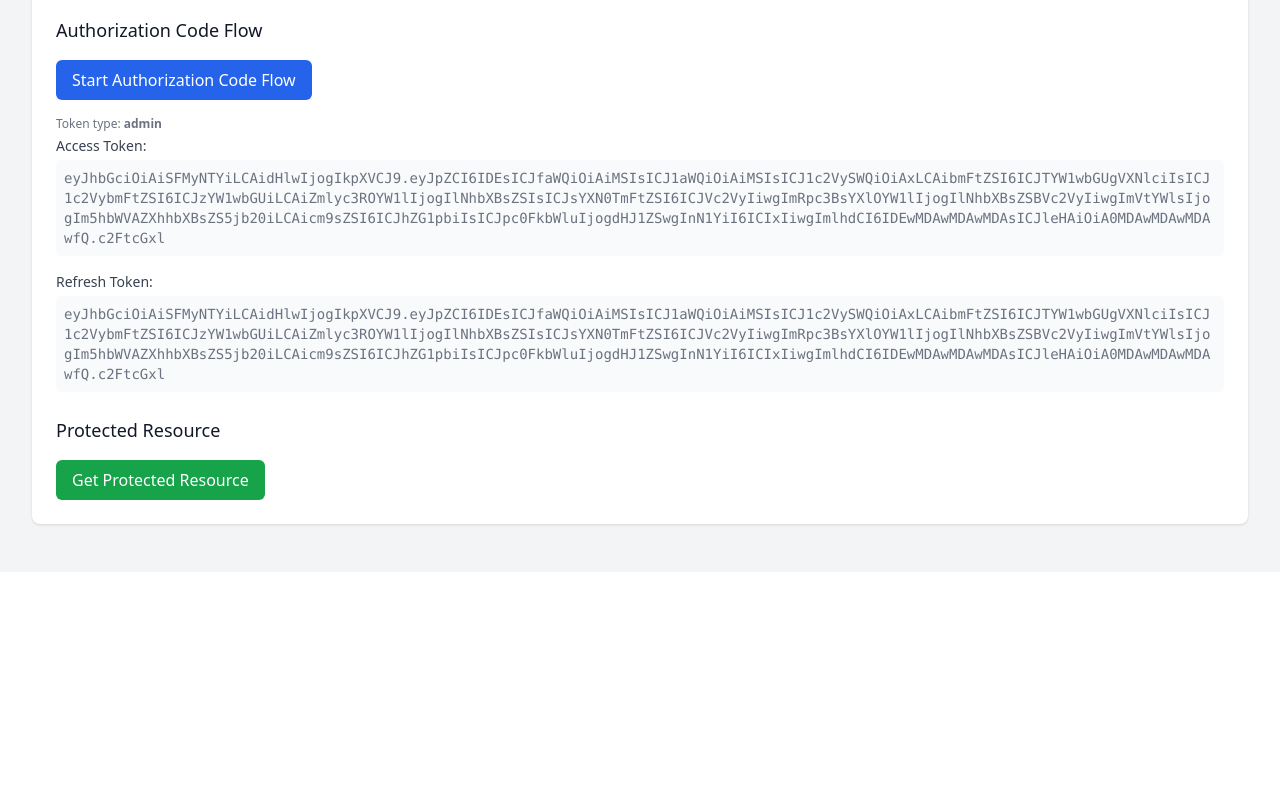
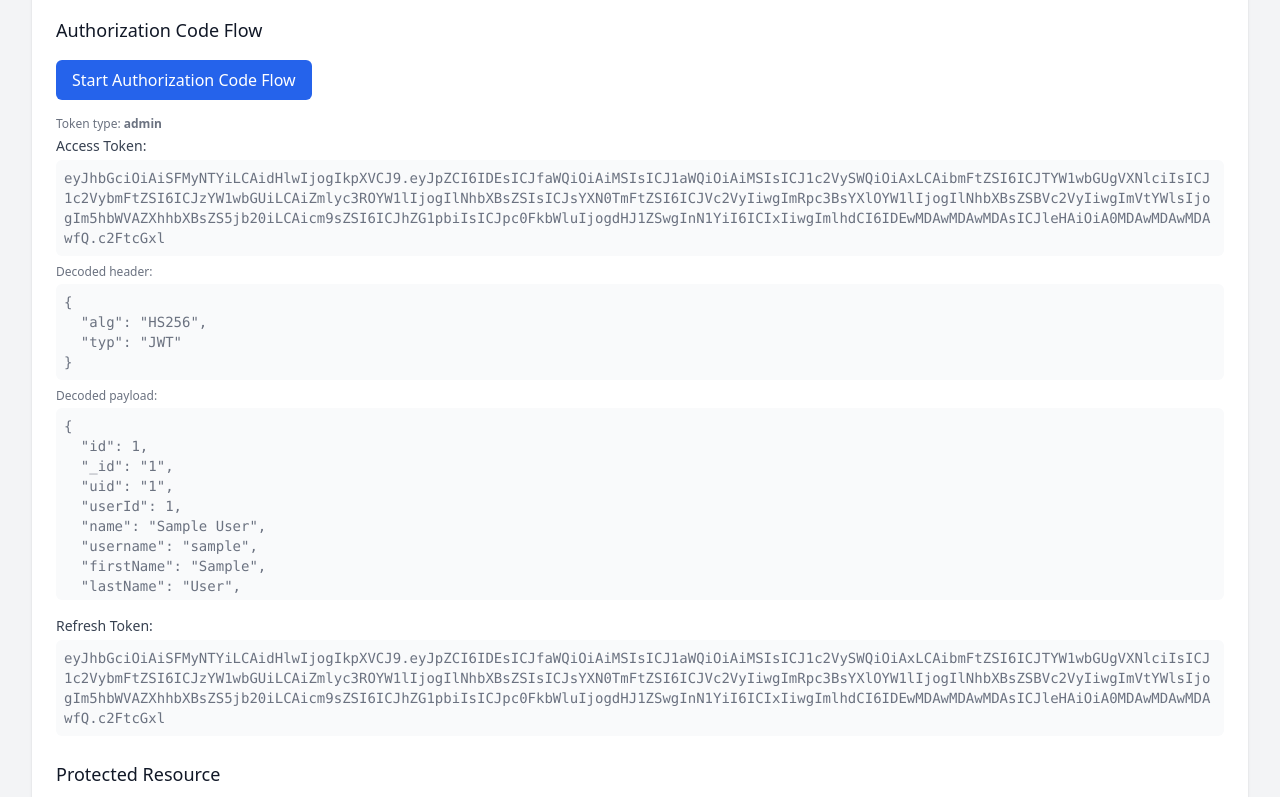
Before and after one commit to maui1911/oauth_test_app, a React (Vite) app: page / in a window 1280 px wide. Shown: the part 584-1381 px from the top of the page. Before the commit the page ends 1156 px from the top, so only its background shows below. Built offline with nearby package versions, Linux system fonts and the light colour scheme; sample sign-in values are in the browser's storage.

Commit message:
feat: decode access token JWT (header + payload) in UI

```diff
--- a/src/App.tsx
+++ b/src/App.tsx
@@ -19,7 +19,7 @@ function decodeBase64Url(part: string): any {
   return JSON.parse(atob(b64 + pad))
 }
 
-function decodeDpopProof(token: string): { header: any; payload: any } | null {
+function decodeJwt(token: string): { header: any; payload: any } | null {
   try {
     const [header, payload] = token.split('.')
     return { header: decodeBase64Url(header), payload: decodeBase64Url(payload) }
@@ -223,6 +223,21 @@ function MainContent() {
                               <pre className="mt-1 text-sm text-gray-500 bg-gray-50 p-2 rounded-md overflow-x-auto whitespace-pre-wrap break-all max-h-32">
                                 {accessToken}
                               </pre>
+                              {(() => {
+                                const decoded = decodeJwt(accessToken)
+                                return decoded ? (
+                                  <div className="mt-2">
+                                    <h4 className="text-xs font-medium text-gray-500">Decoded header:</h4>
+                                    <pre className="mt-1 text-sm text-gray-500 bg-gray-50 p-2 rounded-md overflow-x-auto whitespace-pre-wrap break-all max-h-48">
+                                      {JSON.stringify(decoded.header, null, 2)}
+                                    </pre>
+                                    <h4 className="text-xs font-medium text-gray-500 mt-2">Decoded payload:</h4>
+                                    <pre className="mt-1 text-sm text-gray-500 bg-gray-50 p-2 rounded-md overflow-x-auto whitespace-pre-wrap break-all max-h-48">
+                                      {JSON.stringify(decoded.payload, null, 2)}
+                                    </pre>
+                                  </div>
+                                ) : null
+                              })()}
                             </div>
                           )}
                           {refreshToken && (
@@ -257,6 +272,21 @@ function MainContent() {
                               <pre className="mt-1 text-sm text-gray-500 bg-gray-50 p-2 rounded-md overflow-x-auto whitespace-pre-wrap break-all max-h-32">
                                 {accessToken}
                               </pre>
+                              {(() => {
+                                const decoded = decodeJwt(accessToken)
+                                return decoded ? (
+                                  <div className="mt-2">
+                                    <h4 className="text-xs font-medium text-gray-500">Decoded header:</h4>
+                                    <pre className="mt-1 text-sm text-gray-500 bg-gray-50 p-2 rounded-md overflow-x-auto whitespace-pre-wrap break-all max-h-48">
+                                      {JSON.stringify(decoded.header, null, 2)}
+                                    </pre>
+                                    <h4 className="text-xs font-medium text-gray-500 mt-2">Decoded payload:</h4>
+                                    <pre className="mt-1 text-sm text-gray-500 bg-gray-50 p-2 rounded-md overflow-x-auto whitespace-pre-wrap break-all max-h-48">
+                                      {JSON.stringify(decoded.payload, null, 2)}
+                                    </pre>
+                                  </div>
+                                ) : null
+                              })()}
                             </div>
                           )}
                         </div>
@@ -287,7 +317,7 @@ function MainContent() {
                               {dpopProof}
                             </pre>
                             {(() => {
-                              const decoded = decodeDpopProof(dpopProof)
+                              const decoded = decodeJwt(dpopProof)
                               return decoded ? (
                                 <div className="mt-2">
                                   <h4 className="text-xs font-medium text-gray-500">Decoded header:</h4>
```
